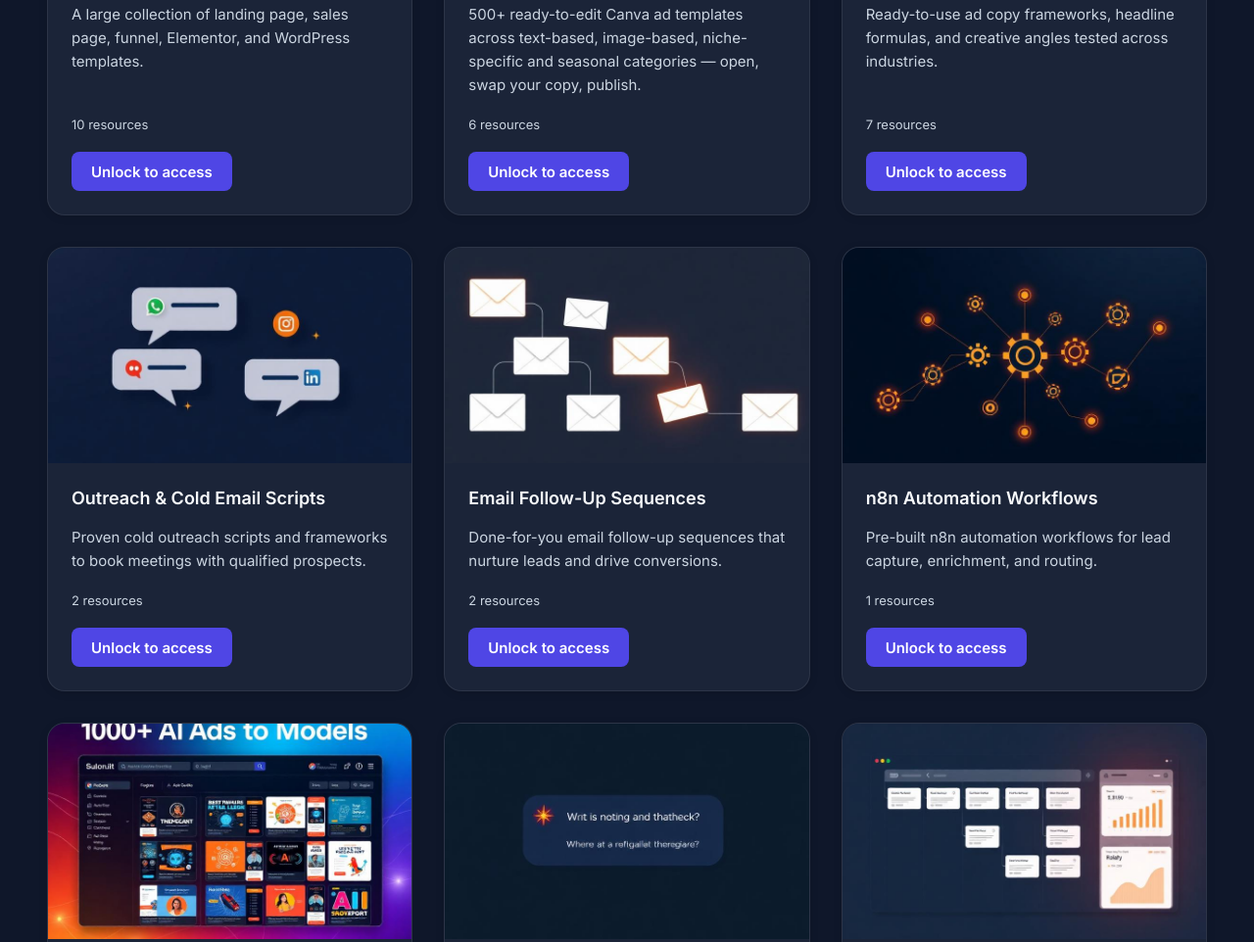
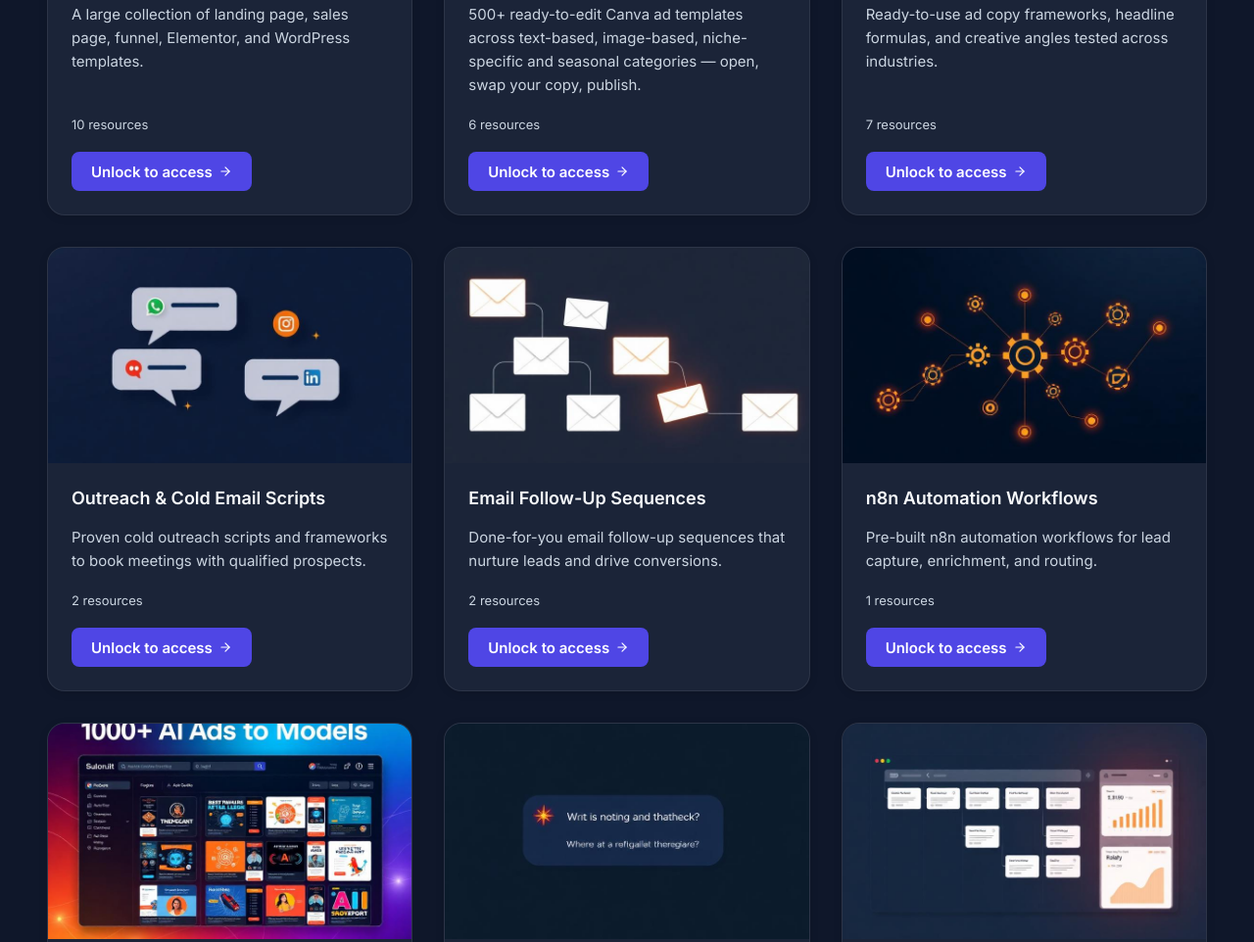
Before and after one commit to atriumenchan/lead-viper, a website: page public/dashboard.html in a window 1280 px wide. Shown: the part 3054-4016 px from the top of the page at 98% size. Drawn offline with Linux system fonts and the light colour scheme; sample sign-in values are in the browser's storage.

Commit message:
fix: locked vault card CTA now links to /dfy-checkout, allow pointer events on CTA link

```diff
--- a/public/dashboard.html
+++ b/public/dashboard.html
@@ -84,7 +84,9 @@
     .card{background:var(--bg-card);border:1px solid var(--border);border-radius:var(--radius);overflow:hidden;cursor:pointer;transition:var(--transition);display:flex;flex-direction:column;text-decoration:none;box-shadow:var(--shadow)}
     .card:hover{border-color:var(--border-hover);transform:translateY(4px);box-shadow:var(--shadow-hover)}
     .card:hover .card-thumb img{transform:scale(1.02)}
-    .card.locked{cursor:default;pointer-events:none}
+    .card.locked{cursor:default}
+    .card.locked .card-thumb,.card.locked .card-body{pointer-events:none}
+    .card.locked a.card-cta{pointer-events:auto;cursor:pointer}
     .card.locked .card-thumb img{filter:none}
     .card.locked .card-title{color:var(--text-primary)}
     .card.locked .card-desc{color:var(--text-secondary)}
@@ -820,13 +822,16 @@ function vaultCardHtml(b) {
     : '<div class="vault-card-icon">' + FOLDER_SVG + '</div>';
   const badge = ok ? '<span class="vault-badge-sm">Unlocked</span>' : '';
   const ctaText = ok ? 'Open folder' : 'Unlock to access';
-  return '<div class="card vault-card' + (ok ? '' : ' locked') + '" ' + (ok ? 'data-nav="block" data-block="' + b.id + '"' : '') + '>' +
+  const cta = ok
+    ? '<div class="card-cta" data-nav="block" data-block="' + b.id + '">' + ctaText + ' ' + ARROW + '</div>'
+    : '<a href="/dfy-checkout" class="card-cta">' + ctaText + ' ' + ARROW + '</a>';
+  return '<div class="card vault-card' + (ok ? '' : ' locked') + '">' +
     thumb + badge +
     '<div class="card-body">' +
     '<div class="card-title">' + b.title + '</div>' +
     '<div class="card-desc">' + b.desc + '</div>' +
     '<div class="card-meta"><span class="card-meta-item">' + resourceCount + ' resources</span></div>' +
-    '<div class="card-cta' + (ok ? '' : ' dim') + '">' + ctaText + (ok ? ' ' + ARROW : '') + '</div>' +
+    cta +
     '</div></div>';
 }
 
```
